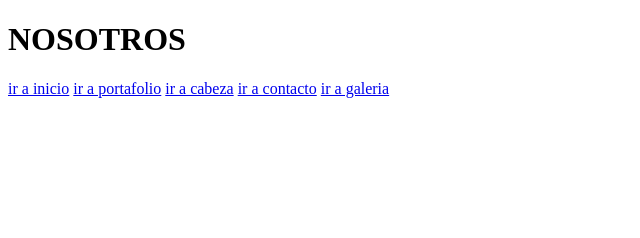
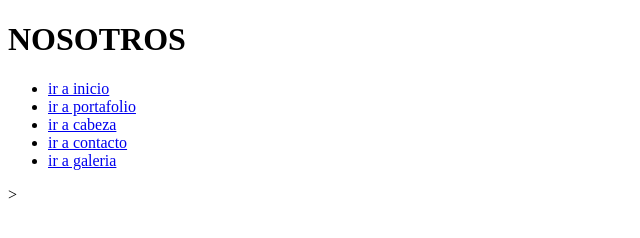
Before and after one commit to yer25/3semana, a plain HTML site: page nosotros/nosotros.html in a window 1280 px wide. Shown: the whole page, without its empty margins (0-640 px from the left). Drawn offline with Linux system fonts and the light colour scheme.

Commit message:
CORRECIÓN DE UL

```diff
--- a/nosotros/nosotros.html
+++ b/nosotros/nosotros.html
@@ -7,11 +7,20 @@
 </head>
 <body>
     <h1>NOSOTROS</h1>
-    <a href="/index.html">ir a inicio</a>
-    <a href="/portafolio/portafolio.html">ir a portafolio</a>
-    <a href="/cabeza/cabeza.html">ir a cabeza</a>
-    <a href="/contacto/contacto.html">ir a contacto</a>
-    <a href="/galeria/galeria.html">ir a galeria</a>
+
+    <ul>
+        <li><a href="/index.html">ir a inicio</a></li>
+        <li><a href="/portafolio/portafolio.html">ir a portafolio</a></li>
+        <li><a href="/cabeza/cabeza.html">ir a cabeza</a></li>
+        <li><a href="/contacto/contacto.html">ir a contacto</a></li>
+        <li><a href="/galeria/galeria.html">ir a galeria</a></li>
+
+    </ul>
+
+
+
+
+    >
 
 </body>
 </html>
```
Also changed, not shown: cabeza/cabeza.html (+12 -5 lines), contacto/contacto.html (+12 -5 lines), galeria/galeria.html (+12 -5 lines), portafolio/portafolio.html (+13 -5 lines).
